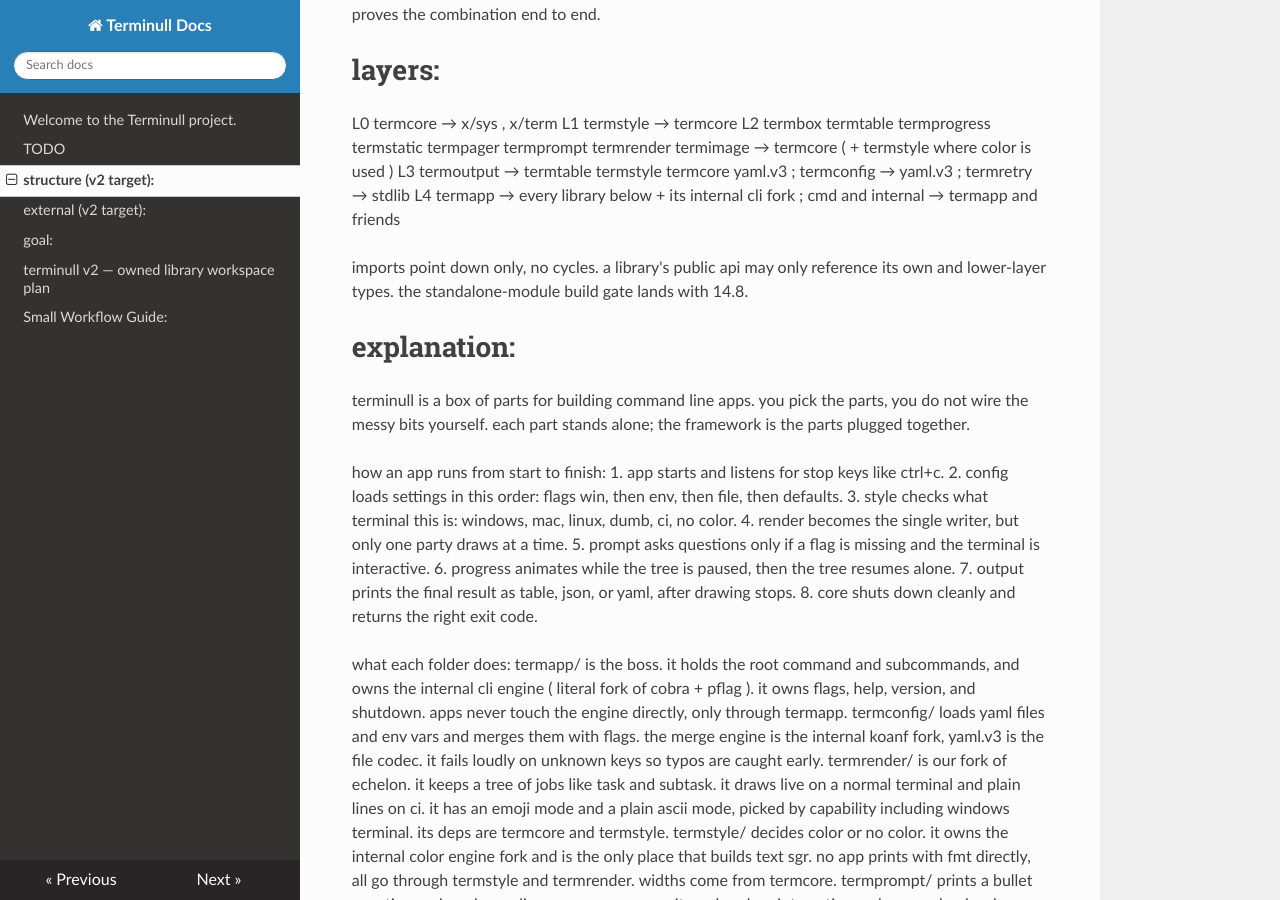
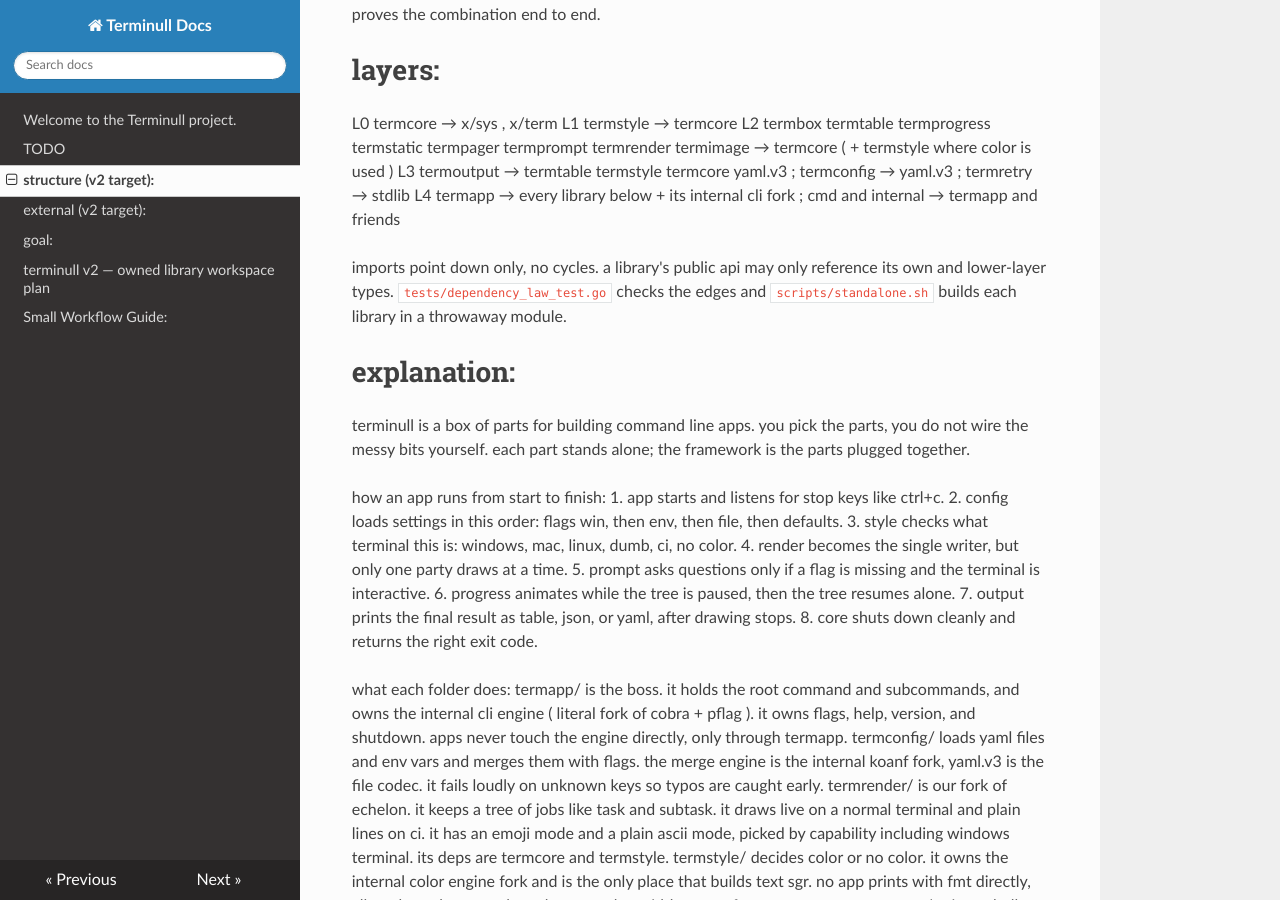
Before and after one commit to CHE3MZ/terminull, an MkDocs documentation site: the page built from docs/architecture.md, in a window 1280 px wide and 900 px high, scrolled down 1143 px. Built offline with MkDocs 1.6.1, drawn with Linux system fonts in a browser that asks for light colours; nearby versions of some CDN libraries.

Commit message:
docs: record the final integration gates

```diff
--- a/docs/architecture.md
+++ b/docs/architecture.md
@@ -59,7 +59,7 @@ L2 termbox termtable termprogress termstatic termpager termprompt termrender ter
 L3 termoutput → termtable termstyle termcore yaml.v3 ; termconfig → yaml.v3 ; termretry → stdlib
 L4 termapp → every library below + its internal cli fork ; cmd and internal → termapp and friends
 
-imports point down only, no cycles. a library's public api may only reference its own and lower-layer types. the standalone-module build gate lands with 14.8.
+imports point down only, no cycles. a library's public api may only reference its own and lower-layer types. `tests/dependency_law_test.go` checks the edges and `scripts/standalone.sh` builds each library in a throwaway module.
 
 # explanation:
 
```
Also changed, not shown: docs/TODO.md (+1 -1 lines), docs/dependencies.md (+1 -0 lines).
